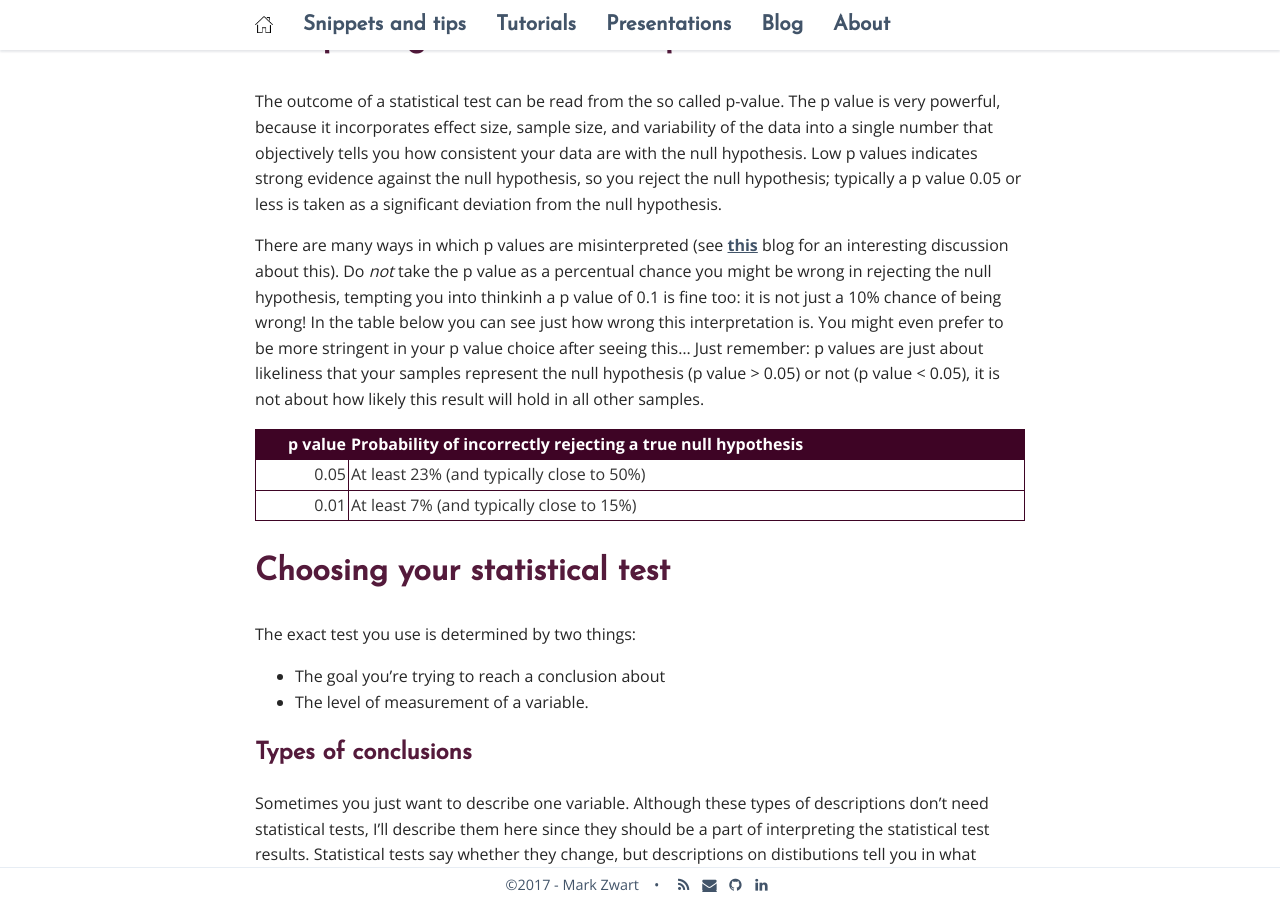
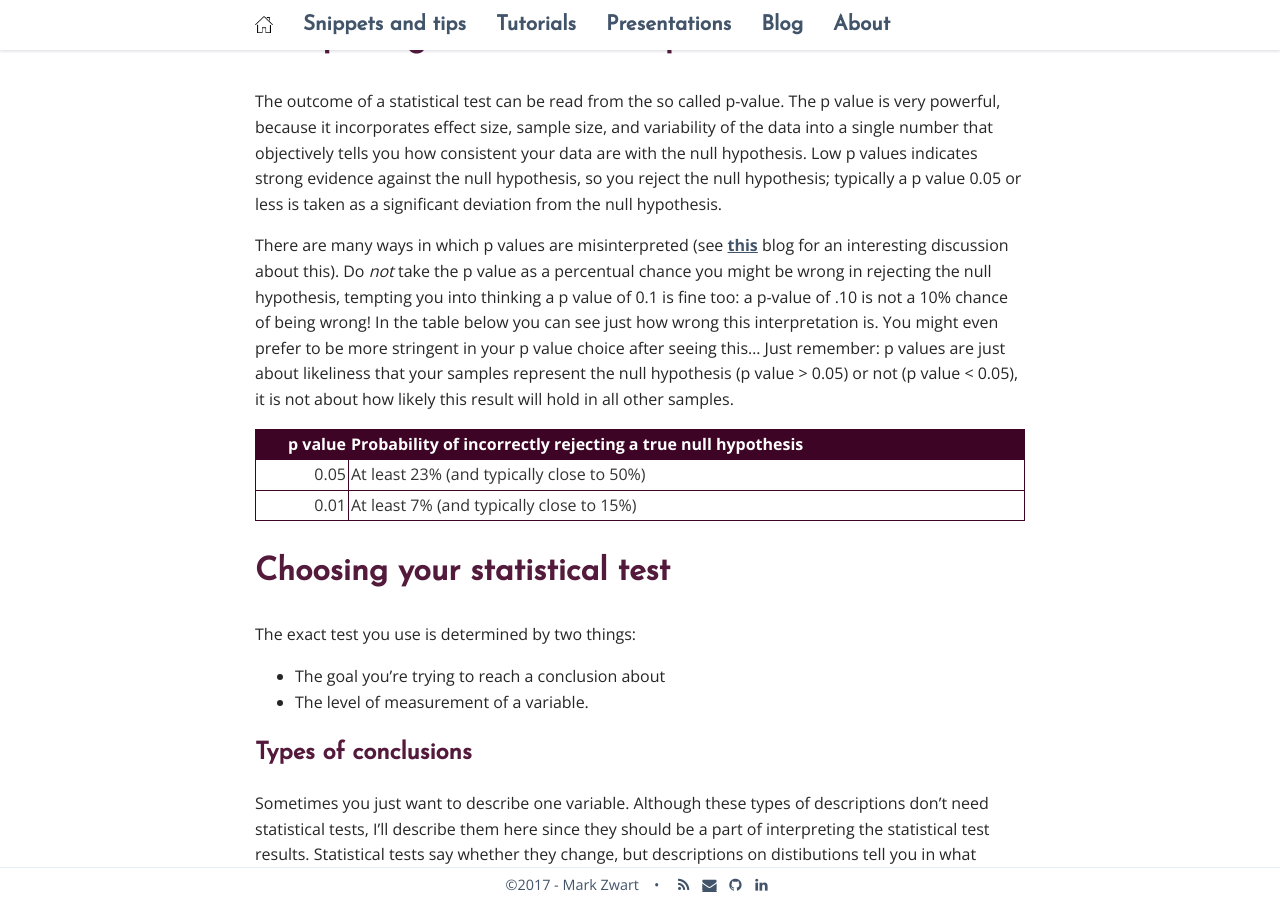
Before and after one commit to mark-me/mark-me.github.io, a Jekyll site: the page built from _pages/tutorials/statistical-tests/statistical-tests.md, in a window 1280 px wide and 900 px high, scrolled down 867 px. Built offline with Jekyll 4.4.1, drawn with Linux system fonts in a browser that asks for light colours; nearby versions of some CDN libraries; comment, search, counter and statistics services are not loaded.

Commit message:
Update statistical-tests.md

```diff
--- a/_pages/tutorials/statistical-tests/statistical-tests.md
+++ b/_pages/tutorials/statistical-tests/statistical-tests.md
@@ -23,7 +23,7 @@
 
 The outcome of a statistical test can be read from the so called p-value. The p value is very powerful, because it incorporates effect size, sample size, and variability of the data into a single number that objectively tells you how consistent your data are with the null hypothesis. Low p values indicates strong evidence against the null hypothesis, so you reject the null hypothesis; typically a p value 0.05 or less is taken as a significant deviation from the null hypothesis.
 
-There are many ways in which p values are misinterpreted (see [this](http://blog.minitab.com/blog/adventures-in-statistics-2/how-to-correctly-interpret-p-values) blog for an interesting discussion about this). Do _not_ take the p value as a percentual chance you might be wrong in rejecting the null hypothesis, tempting you into thinkinh a p value of 0.1 is fine too: it is not just a 10% chance of being wrong! In the table below you can see just how wrong this interpretation is. You might even prefer to be more stringent in your p value choice after seeing this... Just remember: p values are just about likeliness that your samples represent the null hypothesis (p value > 0.05) or not (p value < 0.05), it is not about how likely this result will hold in all other samples.
+There are many ways in which p values are misinterpreted (see [this](http://blog.minitab.com/blog/adventures-in-statistics-2/how-to-correctly-interpret-p-values) blog for an interesting discussion about this). Do _not_ take the p value as a percentual chance you might be wrong in rejecting the null hypothesis, tempting you into thinking a p value of 0.1 is fine too: a p-value of .10 is not a 10% chance of being wrong! In the table below you can see just how wrong this interpretation is. You might even prefer to be more stringent in your p value choice after seeing this... Just remember: p values are just about likeliness that your samples represent the null hypothesis (p value > 0.05) or not (p value < 0.05), it is not about how likely this result will hold in all other samples.
 
 | p value | Probability of incorrectly rejecting a true null hypothesis |
 | ------: | ----------------------------------------------------------- |
```
